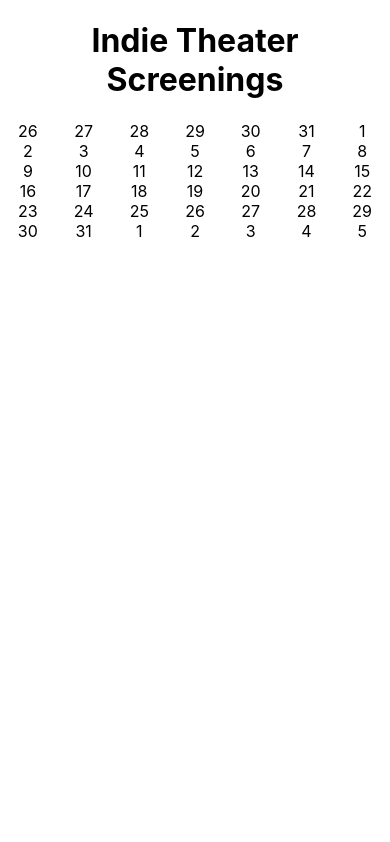
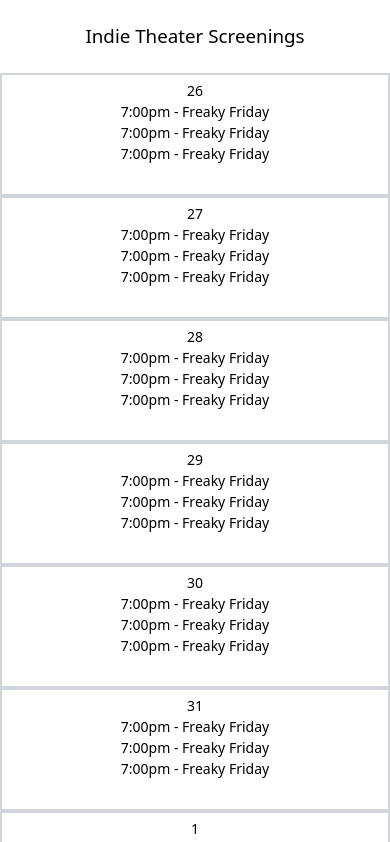
Before and after one commit to RogelioCamargo/indie-calendar, a React (Create React App) app: page / in a window 390 px wide. Shown: the top 842 px of the page. Built offline with nearby package versions, Linux system fonts and the light colour scheme.

Commit message:
Style and make calendar tresponsive

```diff
--- a/package.json
+++ b/package.json
@@ -41,5 +41,10 @@
       "last 1 firefox version",
       "last 1 safari version"
     ]
+  },
+  "devDependencies": {
+    "autoprefixer": "^10.4.2",
+    "postcss": "^8.4.5",
+    "tailwindcss": "^3.0.17"
   }
 }
--- /dev/null
+++ b/postcss.config.js
@@ -0,0 +1,6 @@
+module.exports = {
+  plugins: {
+    tailwindcss: {},
+    autoprefixer: {},
+  },
+}
--- a/src/App.css
+++ b/src/App.css
@@ -1,16 +1,3 @@
 .App {
   text-align: center;
 }
-
-.row {
-	display: flex;
-	flex-direction: row;
-	flex-wrap: wrap;
-	width: 100%;
-}
-
-.col {
-	flex-grow: 1;
-	flex-basis: 0;
-	max-width: 100%;
-}
--- a/src/App.tsx
+++ b/src/App.tsx
@@ -1,11 +1,11 @@
 import React from "react";
 import "./App.css";
-import Calendar from "./Calendar";
+import Calendar from "./components/Calendar";
 
 const App = () => {
   return (
     <div className="App">
-      <h1>Indie Theater Screenings</h1>
+      <h1 className="text-3xl lg:text-5xl p-10">Indie Theater Screenings</h1>
 			<Calendar />
     </div>
   );
--- a/src/Calendar.tsx
+++ b/src/components/Calendar.tsx
@@ -20,14 +20,17 @@
 		for (let i = 0; i < 7; i++) {
 			formattedDate = dateFns.format(day, dateFormat);
 			days.push(
-				<div className="col" key={day.toDateString()}>
+				<div className="border-2 border-gray-300 pt-2 px-5 pb-12 md:flex-1" key={day.toDateString()}>
 					<span>{formattedDate}</span>
+					<p>7:00pm - Freaky Friday</p>
+					<p>7:00pm - Freaky Friday</p>
+					<p>7:00pm - Freaky Friday</p>
 				</div>
 			);
 			day = dateFns.addDays(day, 1);
 		}
 		rows.push(
-			<div className="row" key={day.toDateString()}>
+			<div className="w-100 lg:flex lg:flex-row lg:flex-wrap" key={day.toDateString()}>
 				{days}
 			</div>
 		);
@@ -35,7 +38,7 @@
 	}
 
 	return (
-		<div>
+		<div className="">
 			{rows}
 		</div>
 	);
--- a/src/index.css
+++ b/src/index.css
@@ -1,13 +1,18 @@
-body {
-  margin: 0;
-  font-family: -apple-system, BlinkMacSystemFont, 'Segoe UI', 'Roboto', 'Oxygen',
-    'Ubuntu', 'Cantarell', 'Fira Sans', 'Droid Sans', 'Helvetica Neue',
-    sans-serif;
-  -webkit-font-smoothing: antialiased;
-  -moz-osx-font-smoothing: grayscale;
+@tailwind base;
+@tailwind components;
+@tailwind utilities;
+
+* {
+	margin: 0;
+	padding: 0;
+	box-sizing: border-box;
 }
 
-code {
-  font-family: source-code-pro, Menlo, Monaco, Consolas, 'Courier New',
-    monospace;
+/* Typography */
+html {
+	font-size: 10px;
 }
+
+div, p, span {
+	font-size: 1.4rem;
+}
--- /dev/null
+++ b/tailwind.config.js
@@ -0,0 +1,10 @@
+// eslint-disable-next-line no-undef
+module.exports = {
+  content: [
+		"./src/**/*.{js,jsx,ts,tsx}",
+	],
+  theme: {
+    extend: {},
+  },
+  plugins: [],
+};
```
Also changed, not shown: 1 other file (tests, documents, lock files or other folders).
